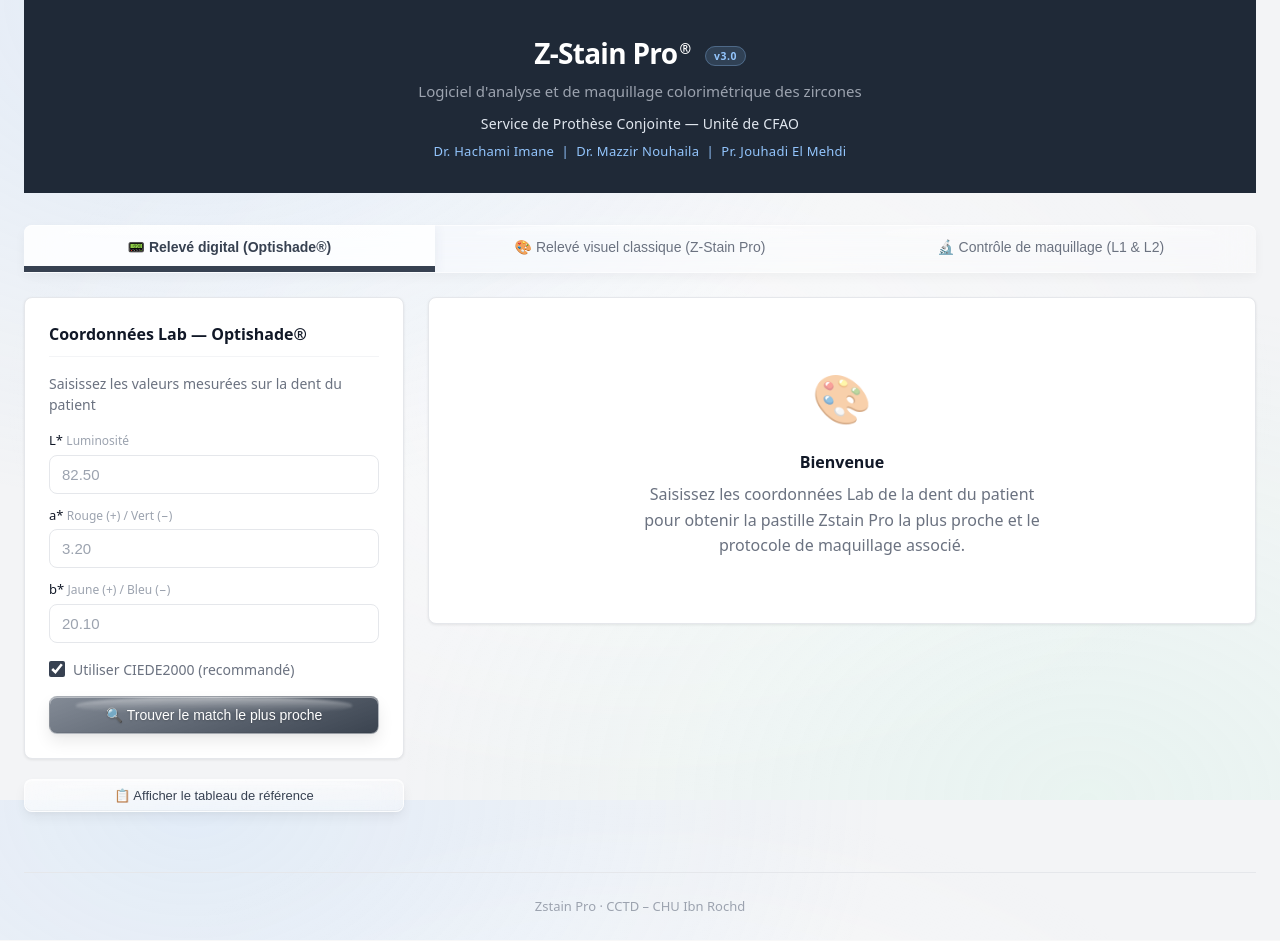
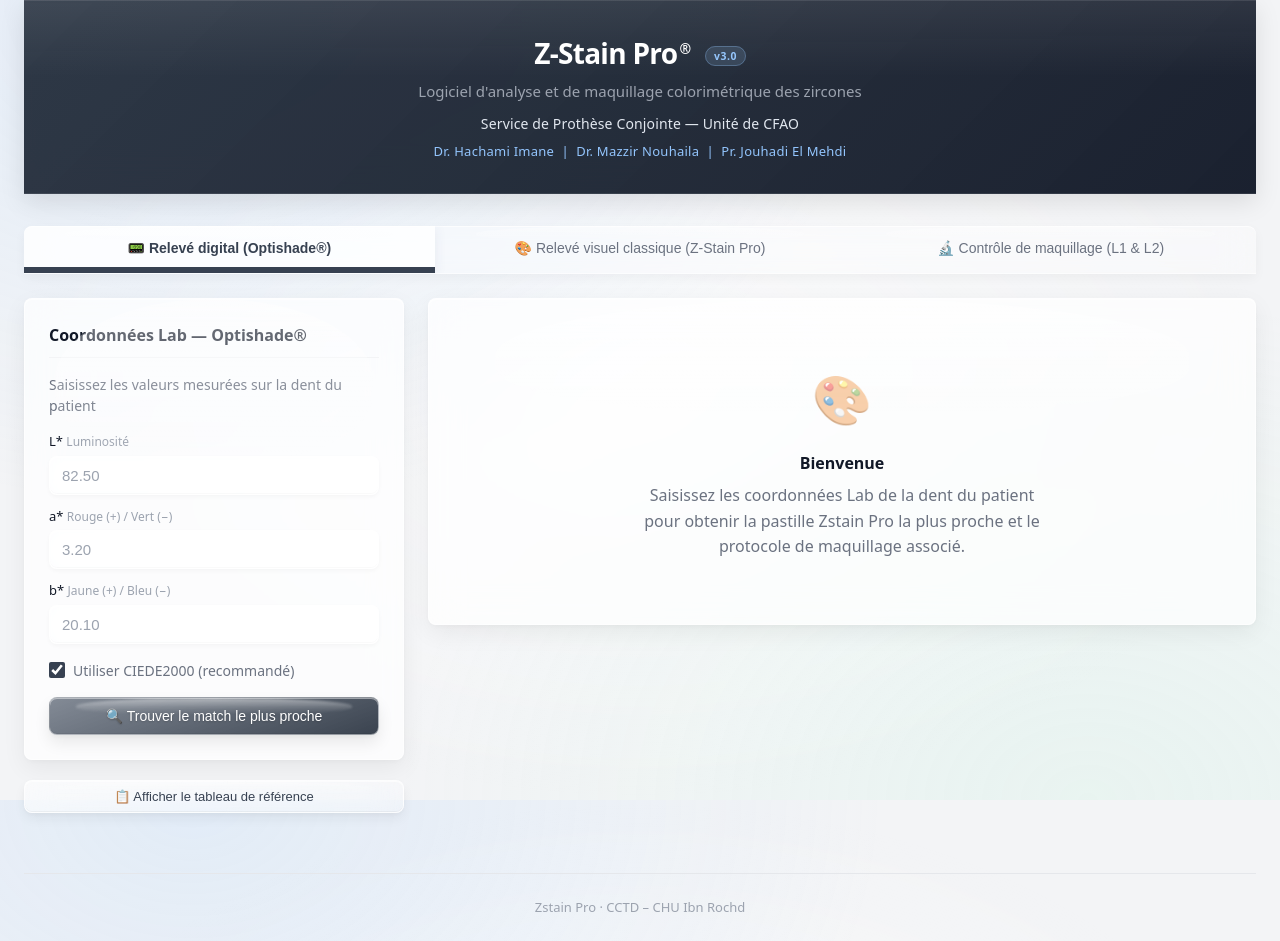
Before and after one commit to yjouhadi-lang/zstain-pro, a Flask app: page / in a window 1280 px wide. Run offline with Flask 3, Linux system fonts and the light colour scheme; some libraries are stand-ins or nearby versions.

Commit message:
style: effet verre 3D sur cards, inputs, header + cache-busting v3.2

```diff
--- a/docs/index.html
+++ b/docs/index.html
@@ -4,7 +4,7 @@
     <meta charset="UTF-8">
     <meta name="viewport" content="width=device-width, initial-scale=1.0">
     <title>Zstain Pro - Détermination Colorimétrique</title>
-    <link rel="stylesheet" href="static/css/style.css?v=3.1">
+    <link rel="stylesheet" href="static/css/style.css?v=3.2">
     <meta http-equiv="Cache-Control" content="no-cache, no-store, must-revalidate">
     <meta http-equiv="Pragma" content="no-cache">
     <meta http-equiv="Expires" content="0">
@@ -427,6 +427,6 @@
             <p>Zstain Pro &middot; CCTD – CHU Ibn Rochd</p>
         </footer>
     </div>
-    <script src="static/js/app.js?v=3.1"></script>
+    <script src="static/js/app.js?v=3.2"></script>
 </body>
 </html>
--- a/releve_app/web/static/css/style.css
+++ b/releve_app/web/static/css/style.css
@@ -50,11 +50,26 @@
 
 /* Header */
 .header {
-    background: var(--bg-header);
+    background: linear-gradient(135deg, rgba(31,41,55,0.92) 0%, rgba(17,24,39,0.96) 100%);
     color: #fff;
     padding: 32px 0;
     margin-bottom: 32px;
     text-align: center;
+    backdrop-filter: blur(20px) saturate(140%);
+    -webkit-backdrop-filter: blur(20px) saturate(140%);
+    border-bottom: 1px solid rgba(255,255,255,0.08);
+    box-shadow:
+        0 8px 24px rgba(0,0,0,0.1),
+        inset 0 1px 0 rgba(255,255,255,0.1);
+    position: relative;
+    overflow: hidden;
+}
+.header::before {
+    content: '';
+    position: absolute;
+    top: 0; left: 0; right: 0; height: 40%;
+    background: linear-gradient(180deg, rgba(255,255,255,0.08) 0%, transparent 100%);
+    pointer-events: none;
 }
 .header h1 { font-size: 1.75rem; font-weight: 600; letter-spacing: -0.025em; margin-bottom: 6px; }
 .header .subtitle { font-size: 0.9375rem; color: var(--text-muted); font-weight: 400; margin-bottom: 10px; }
@@ -136,12 +151,27 @@
 
 /* Cards */
 .card {
-    background: var(--bg-card);
+    background: rgba(255, 255, 255, 0.72);
     border-radius: var(--radius);
-    border: 1px solid var(--border);
-    box-shadow: var(--shadow);
+    border: 1px solid rgba(255, 255, 255, 0.65);
+    box-shadow:
+        0 8px 24px rgba(0,0,0,0.06),
+        0 2px 6px rgba(0,0,0,0.03),
+        inset 0 1px 0 rgba(255,255,255,0.6);
     padding: 24px;
     margin-bottom: 20px;
+    backdrop-filter: blur(16px) saturate(130%);
+    -webkit-backdrop-filter: blur(16px) saturate(130%);
+    position: relative;
+    overflow: hidden;
+}
+.card::before {
+    content: '';
+    position: absolute;
+    top: 0; left: 8%; right: 8%; height: 35%;
+    background: linear-gradient(180deg, rgba(255,255,255,0.45) 0%, transparent 100%);
+    border-radius: 50% 50% 40% 40%;
+    pointer-events: none;
 }
 .card h2 {
     font-size: 1rem; font-weight: 600; color: var(--text-primary);
@@ -156,11 +186,25 @@
 .field .hint { font-weight: 400; color: var(--text-muted); font-size: 0.75rem; }
 .field input {
     width: 100%; padding: 10px 12px; font-size: 0.9375rem;
-    border: 1px solid var(--border); border-radius: var(--radius);
-    background: var(--bg-card); color: var(--text-primary);
-    transition: border-color 0.15s, box-shadow 0.15s;
+    border: 1px solid rgba(255,255,255,0.55); border-radius: var(--radius);
+    background: rgba(255,255,255,0.55); color: var(--text-primary);
+    transition: all 0.2s;
+    backdrop-filter: blur(10px) saturate(120%);
+    -webkit-backdrop-filter: blur(10px) saturate(120%);
+    box-shadow:
+        0 2px 4px rgba(0,0,0,0.03),
+        inset 0 1px 0 rgba(255,255,255,0.5),
+        inset 0 -1px 0 rgba(0,0,0,0.02);
 }
-.field input:focus { outline: none; border-color: var(--accent-light); box-shadow: 0 0 0 3px rgba(55,65,81,0.08); }
+.field input:focus {
+    outline: none;
+    border-color: rgba(147,197,253,0.6);
+    background: rgba(255,255,255,0.8);
+    box-shadow:
+        0 0 0 3px rgba(147,197,253,0.15),
+        0 4px 8px rgba(0,0,0,0.04),
+        inset 0 1px 0 rgba(255,255,255,0.6);
+}
 .field input::placeholder { color: var(--text-muted); }
 
 .options { margin-bottom: 16px; }
--- a/releve_app/web/templates/index.html
+++ b/releve_app/web/templates/index.html
@@ -4,7 +4,7 @@
     <meta charset="UTF-8">
     <meta name="viewport" content="width=device-width, initial-scale=1.0">
     <title>Zstain Pro - Détermination Colorimétrique</title>
-    <link rel="stylesheet" href="{{ url_for('static', filename='css/style.css') }}?v=3.1">
+    <link rel="stylesheet" href="{{ url_for('static', filename='css/style.css') }}?v=3.2">
     <meta http-equiv="Cache-Control" content="no-cache, no-store, must-revalidate">
     <meta http-equiv="Pragma" content="no-cache">
     <meta http-equiv="Expires" content="0">
@@ -427,6 +427,6 @@
             <p>Zstain Pro &middot; CCTD – CHU Ibn Rochd</p>
         </footer>
     </div>
-    <script src="{{ url_for('static', filename='js/app.js') }}?v=3.1"></script>
+    <script src="{{ url_for('static', filename='js/app.js') }}?v=3.2"></script>
 </body>
 </html>
```
Also changed, not shown: docs/static/css/style.css (+52 -8 lines).
